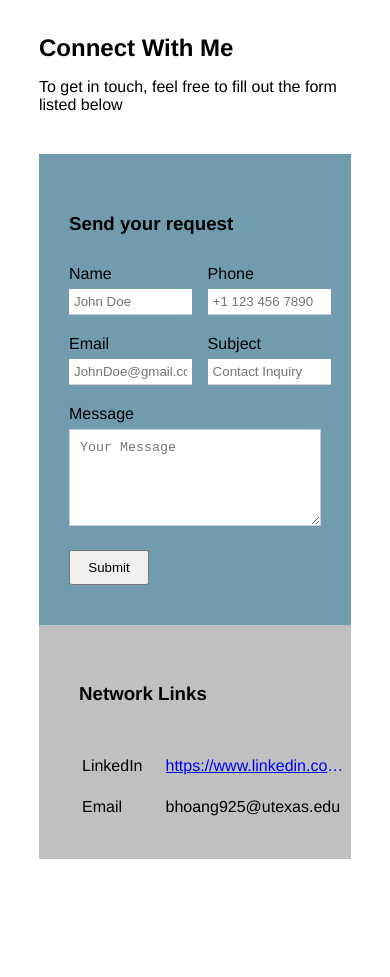
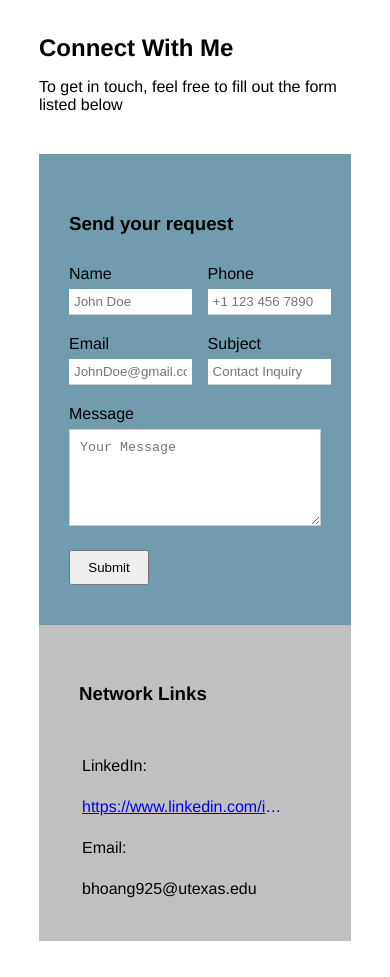
Before and after one commit to Bhoang925/mywebsite, a plain HTML site: page contact.html in a window 390 px wide. Shown: the part 123-1100 px from the top of the page. Before the commit the page ends 1032 px from the top, so only its background shows below. Drawn offline with nearby package versions, Linux system fonts and the light colour scheme.

Commit message:
Add files via upload

```diff
--- a/contact.html
+++ b/contact.html
@@ -74,11 +74,15 @@
 
                 <table>
                     <tr>
-                        <td>LinkedIn</td>
+                        <td>LinkedIn:</td>
+                    </tr>
+                    <tr>
                         <td class="linkedin"><a href="https://www.linkedin.com/in/bh925/">https://www.linkedin.com/in/bh925/</a></td>
                     </tr>
                     <tr>
-                        <td>Email</td>
+                        <td>Email:</td>
+                    </tr>
+                    <tr>
                         <td>bhoang925@utexas.edu</td>
                     </tr>
                 </table>
--- a/style.css
+++ b/style.css
@@ -210,11 +210,18 @@ tr td{
     .contact-right table td a {
         display: inline-block;
         white-space: nowrap;
-        max-width: 180px;
+        max-width: 200px;
         overflow: hidden;
         text-overflow: ellipsis;
         vertical-align: top;
     }
 
+    tr td:first-child{
+        padding-right: 5px;
+    }
+
+    tr td{
+        padding-top: 20px;
+    }
 
 }
```
